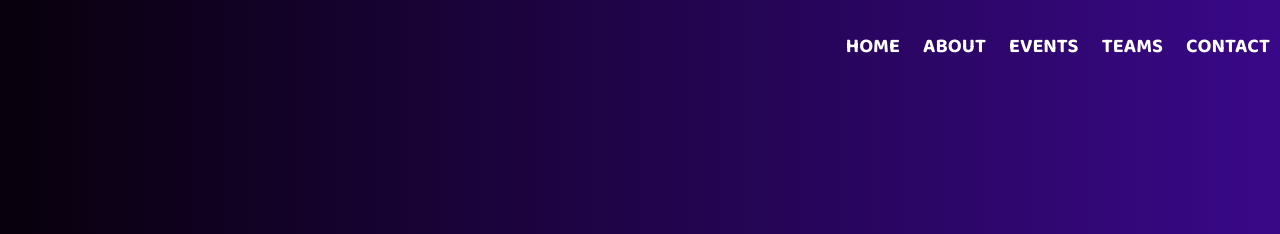
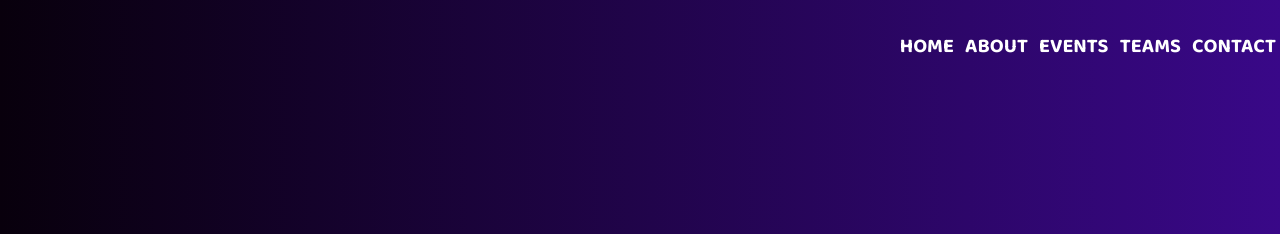
Before and after one commit to MS-Pro-2001/IDM-2021, a plain HTML site: page Index.html in a window 1280 px wide. Shown: the top 234 px of the page. Drawn offline with Linux system fonts and the light colour scheme.

Commit message:
Update index.css

```diff
--- a/CSS-FILES.css/index.css
+++ b/CSS-FILES.css/index.css
@@ -29,7 +29,7 @@ body {
 }
 .banner-text ul li {
 	display: inline-block;
-	padding: 30px 10px;
+	padding: 30px 4px;
 	text-transform: uppercase;
 	color: #fff;
 	font-size: 20px;
```
